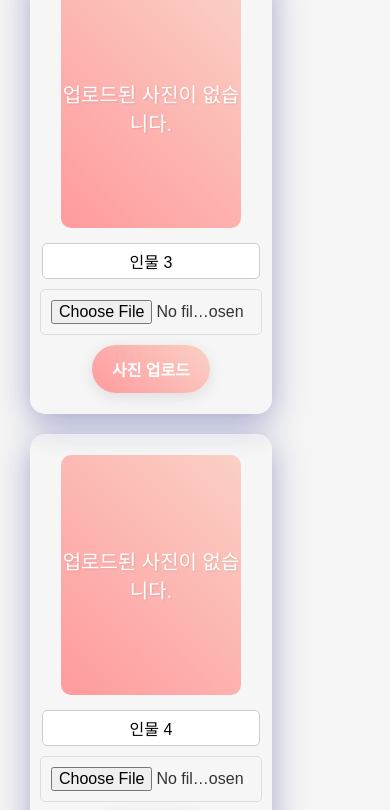
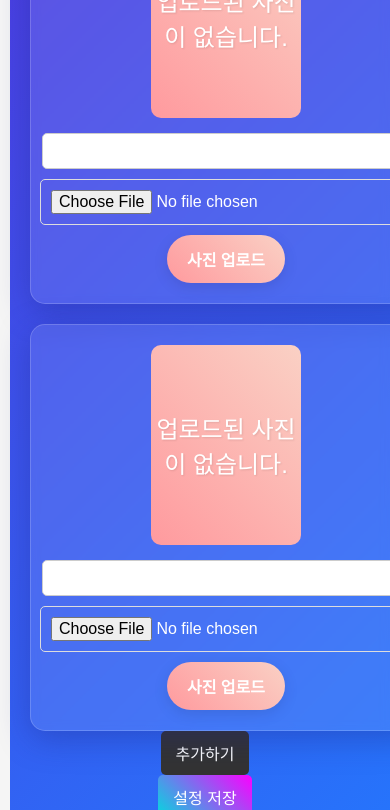
Before and after one commit to meraki95/magic_diary, a React (Create React App) app: page /characters in a window 390 px wide. Shown: the part 1140-1950 px from the top of the page. Built offline with nearby package versions, Linux system fonts and the light colour scheme.

Commit message:
Fix the Designchag6

```diff
--- a/src/components/CharacterSetup.js
+++ b/src/components/CharacterSetup.js
@@ -43,10 +43,10 @@ function CharacterSetup() {
   }, []);
 
   const getDefaultProfiles = () => [
-    { name: '인물 1', image: null },
-    { name: '인물 2', image: null },
-    { name: '인물 3', image: null },
-    { name: '인물 4', image: null },
+    { name: '', image: null },
+    { name: '', image: null },
+    { name: '', image: null },
+    { name: '', image: null },
   ];
 
   const handleImageUpload = async (index, file) => {
@@ -69,7 +69,7 @@ function CharacterSetup() {
 
   const handleNameChange = (index, newName) => {
     const updatedProfiles = [...profiles];
-    updatedProfiles[index].name = newName.trim() || `인물 ${index + 1}`;
+    updatedProfiles[index].name = newName.trim();
     setProfiles(updatedProfiles);
   };
 
@@ -97,6 +97,7 @@ function CharacterSetup() {
   };
 
   const handleInputFocus = (index) => {
+    // 포커스 시 이름이 기본 이름인 경우 비우기
     if (profiles[index].name.startsWith('인물 ')) {
       const updatedProfiles = [...profiles];
       updatedProfiles[index].name = '';
@@ -105,15 +106,11 @@ function CharacterSetup() {
   };
 
   const handleInputBlur = (index) => {
-    const updatedProfiles = [...profiles];
-    if (!updatedProfiles[index].name.trim()) {
-      updatedProfiles[index].name = `인물 ${index + 1}`;
-      setProfiles(updatedProfiles);
-    }
+    // 이제 blur 시 자동으로 기본 이름을 생성하지 않음
   };
 
   const handleAddProfile = () => {
-    setProfiles([...profiles, { name: `인물 ${profiles.length + 1}`, image: null }]);
+    setProfiles([...profiles, { name: '', image: null }]);
   };
 
   if (isLoading) {
--- a/src/styles/CharacterSetup.css
+++ b/src/styles/CharacterSetup.css
@@ -1,3 +1,29 @@
+.character-setup-container {
+  display: flex;
+  flex-direction: column;
+  align-items: center;
+  justify-content: flex-start;
+  text-align: center;
+  padding: 40px 20px;
+  background: linear-gradient(135deg, #6a11cb 0%, #2575fc 100%);
+  color: #ffffff;
+  min-height: 100vh;
+  padding-top: 80px;
+  transition: all 0.3s ease;
+  width: 100%; /* 컨테이너가 화면 전체를 사용 */
+  box-sizing: border-box; /* 패딩을 포함한 전체 너비 계산 */
+}
+
+.character-grid {
+  display: grid;
+  grid-template-columns: repeat(4, 1fr);
+  gap: 30px;
+  width: 100%;
+  max-width: 1200px;
+  margin-top: 40px;
+  justify-content: center; /* 그리드 아이템들을 중앙에 배치 */
+}
+
 .character-item {
   display: flex;
   flex-direction: column;
@@ -10,19 +36,13 @@
   box-shadow: 0 8px 32px rgba(31, 38, 135, 0.37);
   border: 1px solid rgba(255, 255, 255, 0.18);
   transition: transform 0.3s ease, box-shadow 0.3s ease;
-  width: 200px; /* 아이템 크기를 고정 */
-}
-
-.character-item:hover {
-  transform: translateY(-5px);
-  box-shadow: 0 12px 40px rgba(31, 38, 135, 0.5);
 }
 
 .character-item img {
   width: 180px; /* 고정된 너비 */
   height: 240px; /* 고정된 높이로 비율 유지 */
   border-radius: 10px;
-  object-fit: cover; /* 이미지 비율을 유지하며 크기에 맞게 */
+  object-fit: cover;
   margin-bottom: 15px;
   box-shadow: 0 4px 15px rgba(0, 0, 0, 0.1);
 }
@@ -45,6 +65,7 @@
   margin-bottom: 10px;
   padding: 8px;
   width: 100%;
+  max-width: 180px; /* 인풋 필드의 최대 너비 */
   border-radius: 5px;
   border: 1px solid #ccc;
   text-align: center;
@@ -66,29 +87,7 @@
   box-shadow: 0 6px 20px rgba(0, 0, 0, 0.15);
 }
 
-.character-grid {
-  display: grid;
-  grid-template-columns: repeat(4, 1fr);
-  gap: 30px;
-  width: 100%;
-  max-width: 1200px;
-  margin-top: 40px;
-  justify-content: center; /* 중앙 정렬 */
-}
-
-@media (max-width: 1024px) {
-  .character-grid {
-    grid-template-columns: repeat(3, 1fr);
-    gap: 20px;
-  }
-}
-
 @media (max-width: 768px) {
-  .character-setup-container {
-    padding: 20px;
-    padding-top: 60px;
-  }
-
   .character-grid {
     grid-template-columns: repeat(2, 1fr);
     gap: 15px;
@@ -98,42 +97,34 @@
     padding: 15px;
   }
 
-  .character-item p {
-    font-size: 16px;
+  .name-input {
+    max-width: 150px;
   }
-  .save-button {
-    margin-top: 40px; /* 위 요소들과의 간격을 설정 */
-    padding: 12px 20px;
-    background-color: #4CAF50;
-    color: white;
-    border: none;
-    border-radius: 5px;
-    cursor: pointer;
-    font-weight: bold;
+}
+
+@media (max-width: 480px) {
+  .character-setup-container {
+    padding: 20px;
+    padding-top: 40px;
   }
-  .save-button:hover {
-    background-color: #45a049;
+
+  .character-grid {
+    grid-template-columns: 1fr; /* 작은 화면에서는 한 줄에 하나의 아이템만 */
+    gap: 20px;
+    width: 100%; /* 그리드가 화면 전체 너비를 차지 */
+  }
+
+  .character-item {
+    padding: 20px;
+    width: 100%; /* 그리드 아이템이 화면 전체를 차지 */
   }
 
   .character-placeholder {
     width: 150px;
     height: 200px;
-    font-size: 20px;
+  }
+
+  .name-input {
+    max-width: 100%; /* 인풋 필드가 화면 너비에 맞게 */
   }
 }
-
-@media (max-width: 480px) {
-  .character-grid {
-    grid-template-columns: 1fr;
-    gap: 20px;
-  }
-
-  .character-item {
-    padding: 20px;
-  }
-
-  .character-placeholder {
-    width: 180px;
-    height: 240px;
-  }
-}
```
